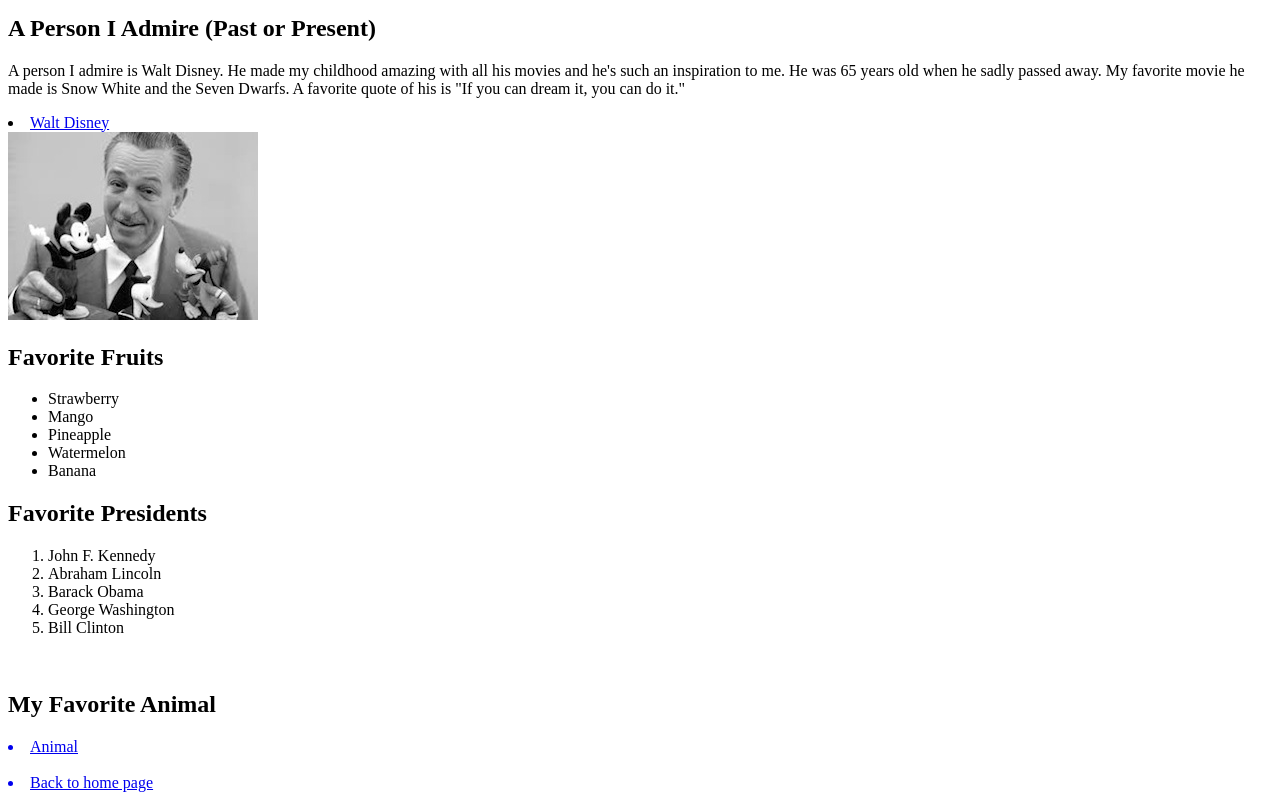
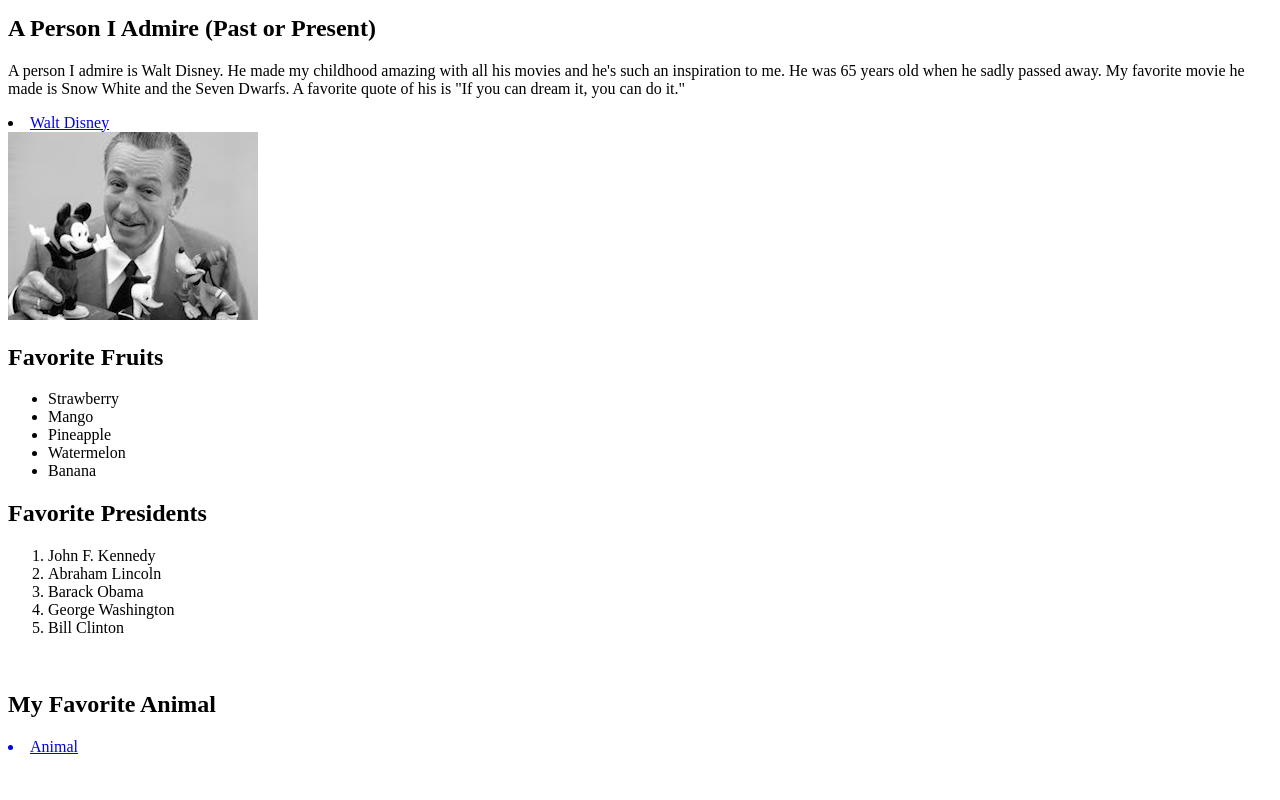
Before and after one commit to okaymelanie/okaymelanie.github.io, a plain HTML site: page project3.html in a window 1280 px wide. Shown: the part 372-1172 px from the top of the page. After the commit the page ends 1136 px from the top, so only its background shows below. Drawn offline with Linux system fonts and the light colour scheme.

Commit message:
Update project3.html

```diff
--- a/project3.html
+++ b/project3.html
@@ -43,9 +43,5 @@
       <br>
       <h2>My Favorite Animal</h2>
       <a href="animal.html"><li>Animal</li></a>
-      <br>
-
-
-   <a href="okaymelanie.github.io"><li>Back to home page</li></a>
       </body>
     </html>
```
